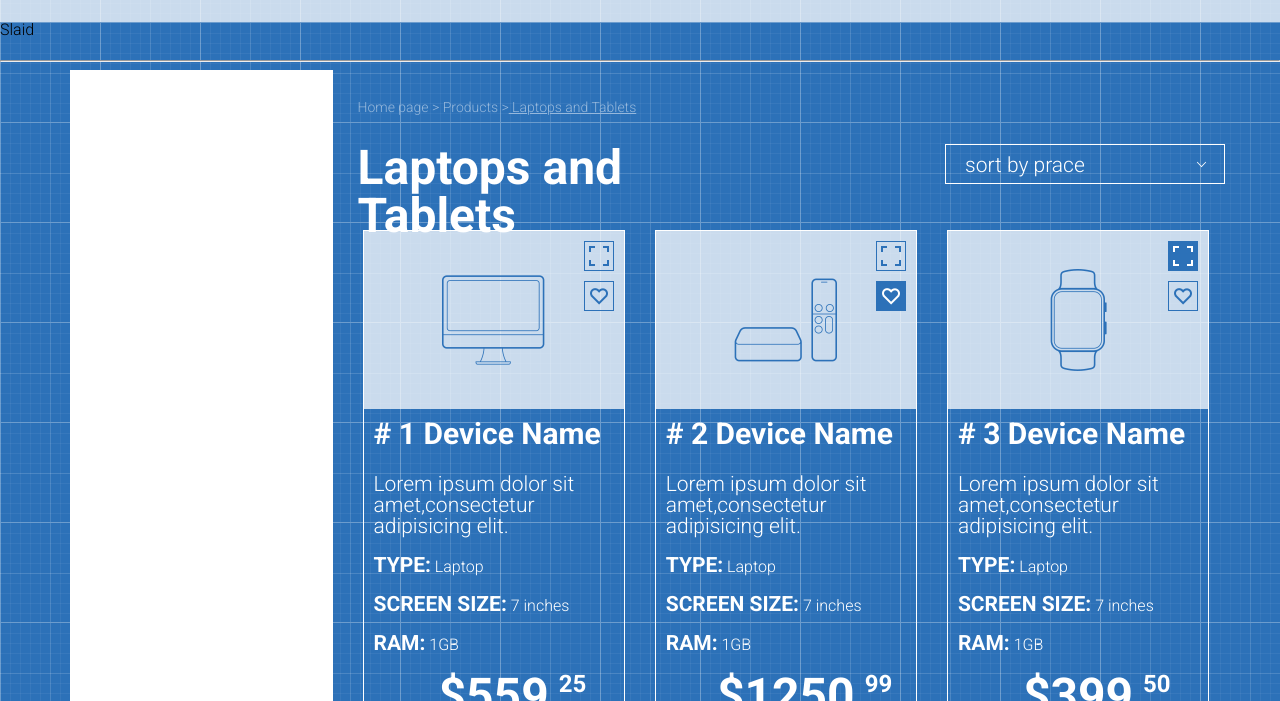
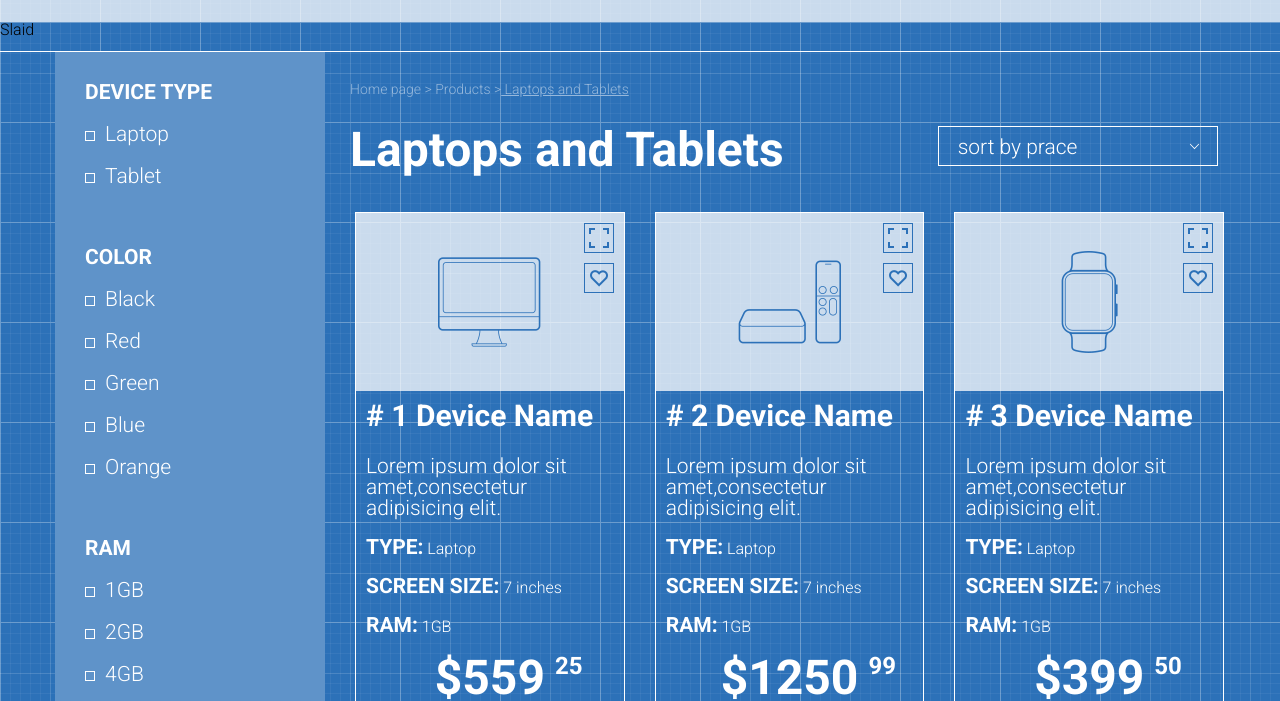
Before and after one commit to YuriiMakoveichuk/shop-logo, a plain HTML site: page index.html in a window 1280 px wide. Shown: the part 78-779 px from the top of the page. Drawn offline with Linux system fonts and the light colour scheme.

Commit message:
add picture 1,2 and main

```diff
--- a/index.html
+++ b/index.html
@@ -72,16 +72,52 @@
 
 
     <div class="slaid">Slaid</div>
-    <hr />
+
 
 
 
     <main class="main">
       <div class="conteiner">
-        <div class="kol">
-          <div class="col-3">
-            <div class="device"></div>
-          </div>
+        <div class="row">
+          <aside class="col-3">
+            <div class="device">
+              <div class="device-type">
+                <h>DEVICE TYPE</h>
+                <li > <input type="checkbox" class="device-checkbox-input" id="laptop" >
+                <label for="laptop" class="device-checkbox-label"><span>Laptop</span></label></li>
+                <li>   <input type="checkbox" class="device-checkbox-input" id="tablet">
+                  <label for="tablet" class="device-checkbox-label"><span>Tablet</span></label></li>
+              </div>
+               <div class="device-color">
+                <h>COLOR</h>
+                <li> <input type="checkbox"class="device-checkbox-input"  id="black" >
+                <label for="black" class="device-checkbox-label"><span>Black</span></label></li>
+                <li><input type="checkbox"class="device-checkbox-input"  id="red">
+                <label for="red" class="device-checkbox-label"><span>Red</span></label></li>
+                <li><input type="checkbox" class="device-checkbox-input" id="green">
+                <label for="green" class="device-checkbox-label"><span>Green</span></label></li>
+                <li><input type="checkbox" class="device-checkbox-input" id="blue">
+                  <label for="blue" class="device-checkbox-label"><span>Blue</span></label></li>
+                  <li><input type="checkbox" class="device-checkbox-input" id="orange">
+                    <label for="orange" class="device-checkbox-label"><span>Orange</span></label></li>
+               </div>
+               <div class="device-ram">
+                <h>RAM</h>
+                <li><input type="checkbox" class="device-checkbox-input"  id="1gb">
+                <label for="1gb" class="device-checkbox-label"><span>1GB</span></label></li>
+                <li><input type="checkbox" class="device-checkbox-input"  id="2gb">
+                <label for="2gb" class="device-checkbox-label"><span>2GB</span></label></li>
+                <li><input type="checkbox" class="device-checkbox-input" id="4gb">
+                <label for="4gb" class="device-checkbox-label"><span>4GB</span></label></li>
+                <li><input type="checkbox" class="device-checkbox-input" id="6gb">
+                <label for="6gb" class="device-checkbox-label"><span>6GB</span></label></li>
+                <li><input type="checkbox" class="device-checkbox-input" id="8gb">
+                <label for="8gb" class="device-checkbox-label"><span>8GB</span></label></li>
+              </div>
+
+
+            </div>
+          </aside>
           <div class="col-9">
             <div class="hed-laptop">
               <li class="page">
@@ -101,7 +137,7 @@
                   <li><a href="">sort by popularity</a></li>
                 </ul>
               </li>
-              </ul>
+            </ul>
               </div>
 
             <div class="prod">
@@ -163,7 +199,7 @@
 
                   <div class="picture"><img src="images/console.png" alt="Fake-shop">
                   <div class="picture1"></div>
-                  <div class="picture3"></div>
+                  <div class="picture2"></div>
                   </div>
                   <ul class=" picture-tab ">
                   <li class="big"># 2 Device Name</li>
@@ -216,7 +252,7 @@
                 <div class="table">
 
                   <div class="picture"><img src="images/watch.png" alt="Fake-shop">
-                  <div class="picture4"></div>
+                  <div class="picture1"></div>
                   <div class="picture2"></div>
                   </div>
                   <ul class=" picture-tab ">
--- a/style.css
+++ b/style.css
@@ -155,19 +155,54 @@
   .slaid {
     width: 100%;
     height: 30px;
-  }
-  .hr {
-    color: white;
-  }
-  .kol {
-    display: flex;
+    border-block-end: 1px solid white;
   }
 
   .device {
     width: 100%;
     height: 848px;
+    background-color:#5f93c9;
+    padding: 30px;
+    color: white;
+    font-size: 21px;
+
+  }
+
+
+  .device  li {
+    list-style-type: none;
+  }
+  .device h {
+    font-weight: bold;
+  }
+
+  .device-color {
+    margin-top: 60px;
+    margin-bottom: 60px;
+  }
+  .device span {
+    margin-left: 10px;
+  }
+
+
+
+  .device-checkbox-input {
+    display: none;
+  }
+
+  .device-checkbox-label::before {
+    content: "";
+    display: inline-block;
+    width: 8px;
+    height: 8px;
+    border: 1px solid white;
+    margin-top: 28px;
+
+  }
+  .device-checkbox-input:checked + .device-checkbox-label::before {
     background-color: white;
   }
+
 
   .col-9 {
     max-width: 75%;
@@ -286,28 +321,14 @@
     background-repeat: no-repeat;
     background-position: center;
   }
-  .picture3 {
-    width: 30px;
-    height: 30px;
-    border: 1px solid #2c71b8;
+
+  .picture2:hover {
     background-color: #2c71b8;
-    position: absolute;
-    right: 10px;
-    top: 50px;
     background-image: url(images/heart-white.png);
-    background-repeat: no-repeat;
-    background-position: center;
-  }.picture4 {
-    width: 30px;
-    height: 30px;
-    border: 1px solid #2c71b8;
+
+  }.picture1:hover {
     background-color: #2c71b8;
-    position: absolute;
-    right: 10px;
-    top: 10px;
     background-image: url(images/sguare-white.png);
-    background-repeat: no-repeat;
-    background-position: center;
   }
 
   .picture-tab {
```
